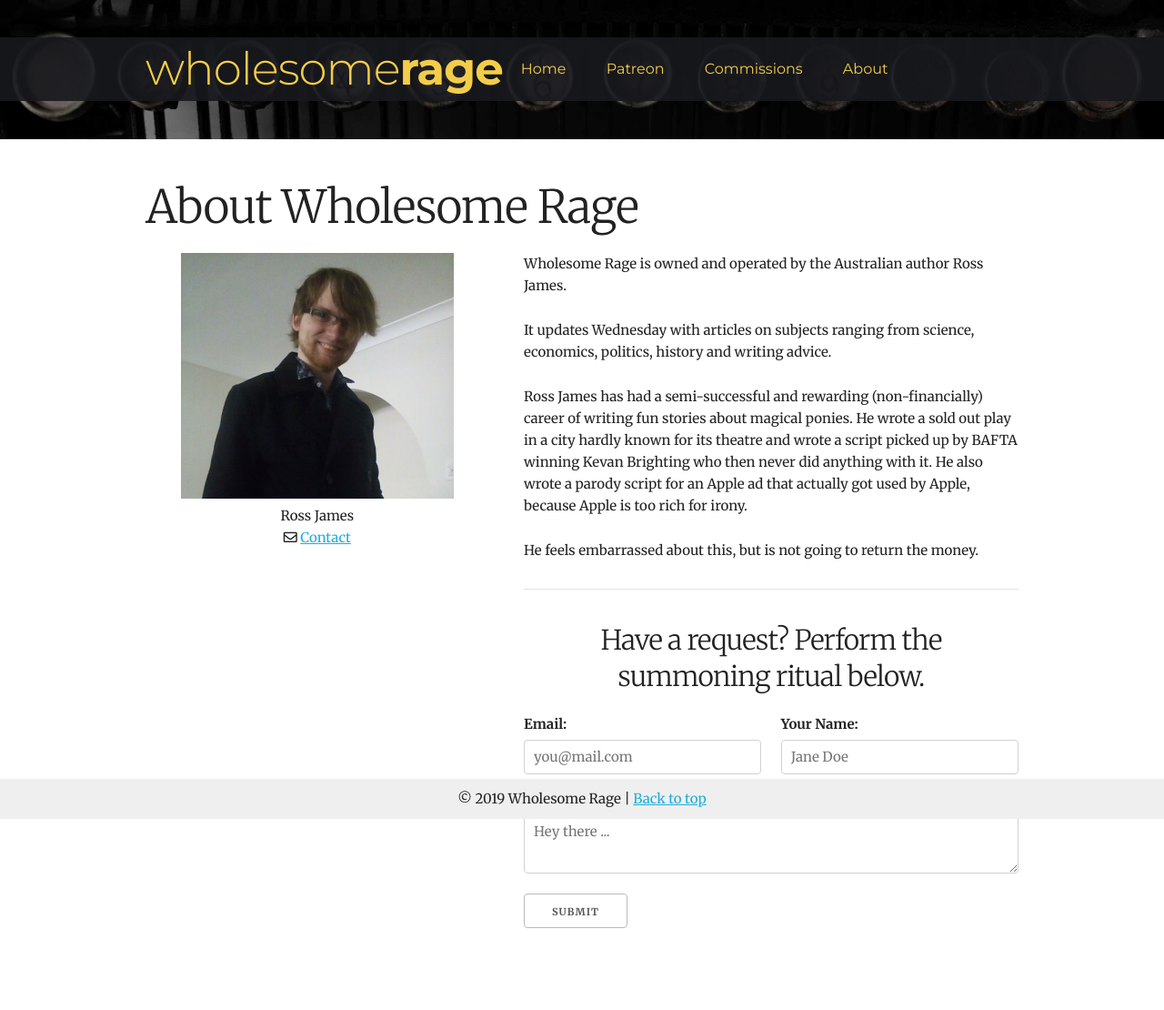
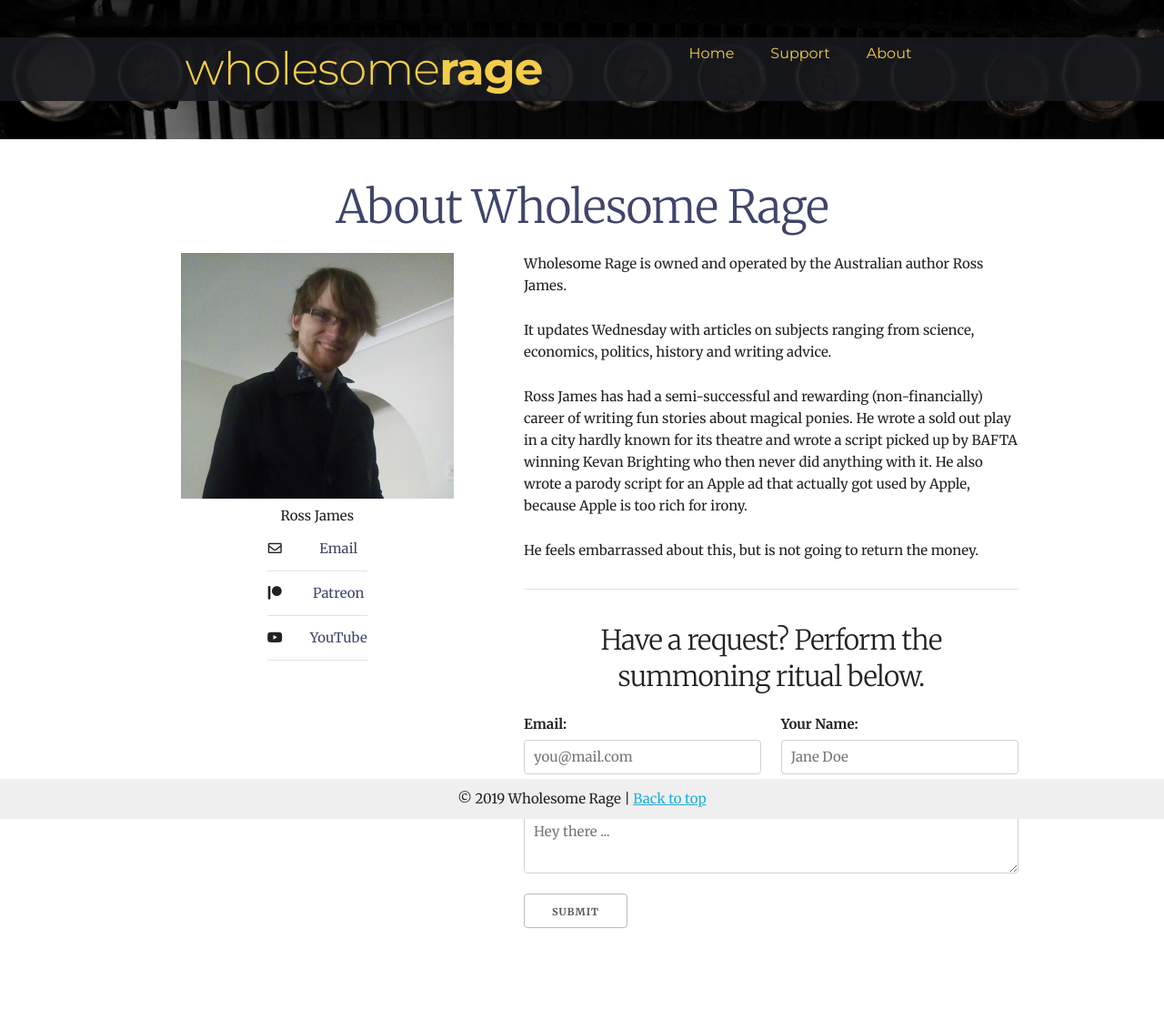
Before and after one commit to WholesomeRage/WholesomeRage.github.io, a Jekyll site: the page built from about.md, in a window 1280 px wide. Shown: the whole page at 91% size. Built offline with Jekyll 4.4.1, drawn with Linux system fonts in a browser that asks for light colours; nearby versions of some CDN libraries.

Commit message:
C O N S O L I D A T I O N

```diff
--- a/_layouts/about.html
+++ b/_layouts/about.html
@@ -2,7 +2,7 @@
 layout: "default"
 ---
 
-<h1>About Wholesome Rage</h1>
+<h1 class="about">About Wholesome Rage</h1>
 
 <div class="row">
     <div class="five columns">
@@ -11,7 +11,22 @@ layout: "default"
             <br>
             {{ page.whois }}
             <br>
-            <i class="far fa-envelope"></i> <a href="mailto:WholesomeRage@outlook.com">Contact</a>
+            <table class="about-contact">
+                <tbody>
+                    <tr>
+                        <td><i class="far fa-envelope"></i></td>
+                        <td><a href="mailto:WholesomeRage@outlook.com">Email</a></td>
+                    </tr>
+                    <tr>
+                        <td><i class="fab fa-patreon"></i></td>
+                        <td><a href="https://www.patreon.com/WholesomeRage">Patreon</a></td>
+                    </tr>
+                    <tr>
+                        <td><i class="fab fa-youtube"></i></td>
+                        <td><a href="https://www.youtube.com/channel/UCxG_NK38ltHYnrs87V4j-bg">YouTube</a></td>
+                    </tr>
+                </tbody>
+            </table>
         </center>
     </div>
     <div class="seven columns">
--- a/_layouts/patreon.html
+++ /dev/null
@@ -1,3 +0,0 @@
----
-layout: "default"
----
--- a/_sass/main.scss
+++ b/_sass/main.scss
@@ -25,14 +25,17 @@ nav > div > div {
     padding: 0.5rem;
     margin: 0 auto;
     display: grid;
-    grid-template-columns: repeat(6, auto);
+    grid-template-columns: 1fr 1fr;
     justify-content: left;
     width: 95%;
     max-width: 96rem;
 }
 
 nav > div > div > span {
-    margin: auto 0;
+    margin: 0 auto;
+    display: grid;
+    grid-template-columns: repeat(3, auto);
+    justify-content: right;
 }
 
 nav > div > div > h1 {
@@ -47,20 +50,16 @@ nav > div > div > h1 > strong {
     font-weight: 700;
 }
 
-nav > div > div > span > span {
-
-}
-
 nav > div > div > span > span > a {
     font-family: 'Montserrat';
     padding: 2rem;
     color: #F3CD49;
     text-decoration: none;
     font-size: 16px;
+}
 
-    :hover {
-        color: #ccc;
-    }
+nav > div > div > span > span > a:hover {
+    color: #838EDB;
 }
 
 /* Generic Body Stylings */
@@ -196,6 +195,32 @@ div.category-page {
     }
 }
 
+/* About Page Styling */
+
+h1.about {
+    text-align: center;
+    color: #3F456A;
+}
+
+table.about-contact {
+    tbody {
+        tr {
+            td {
+                text-align: center;
+
+                a {
+                    text-decoration: none;
+                    color: #3F456A;
+                }
+
+                a:hover {
+                    color: #838EDB;
+                }
+            }
+        }
+    }
+}
+
 /* Article Element Stylings */
 div.article {
     h1 {
@@ -246,6 +271,39 @@ blockquote {
     padding-left: 15px;
 }
 
+/* Patreon and Commission Cards */
+.card-deck {
+    display: -ms-flexbox;
+    display: flex;
+    -ms-flex-direction: column;
+    flex-direction: column
+}
+
+.card-deck .card {
+    margin-bottom: 15px
+}
+
+@media (min-width:576px) {
+    .card-deck {
+        -ms-flex-flow: row wrap;
+        flex-flow: row wrap;
+        margin-right: -15px;
+        margin-left: -15px
+    }
+
+    .card-deck .card {
+        display: -ms-flexbox;
+        display: flex;
+        -ms-flex: 1 0 0%;
+        flex: 1 0 0%;
+        -ms-flex-direction: column;
+        flex-direction: column;
+        margin-right: 15px;
+        margin-bottom: 0;
+        margin-left: 15px
+    }
+}
+
 /* Footer Element Stylings */
 
 footer {
--- /dev/null
+++ b/support.md
@@ -0,0 +1,4 @@
+---
+layout: support
+title: Support
+---
```
Also changed, not shown: _data/navigation.yml (+2 -5 lines), commissions.md (deleted, +0 -3 lines), patreon.md (deleted, +0 -3 lines), _layouts/support.html (renamed from _layouts/commission.html), 1 other file.
